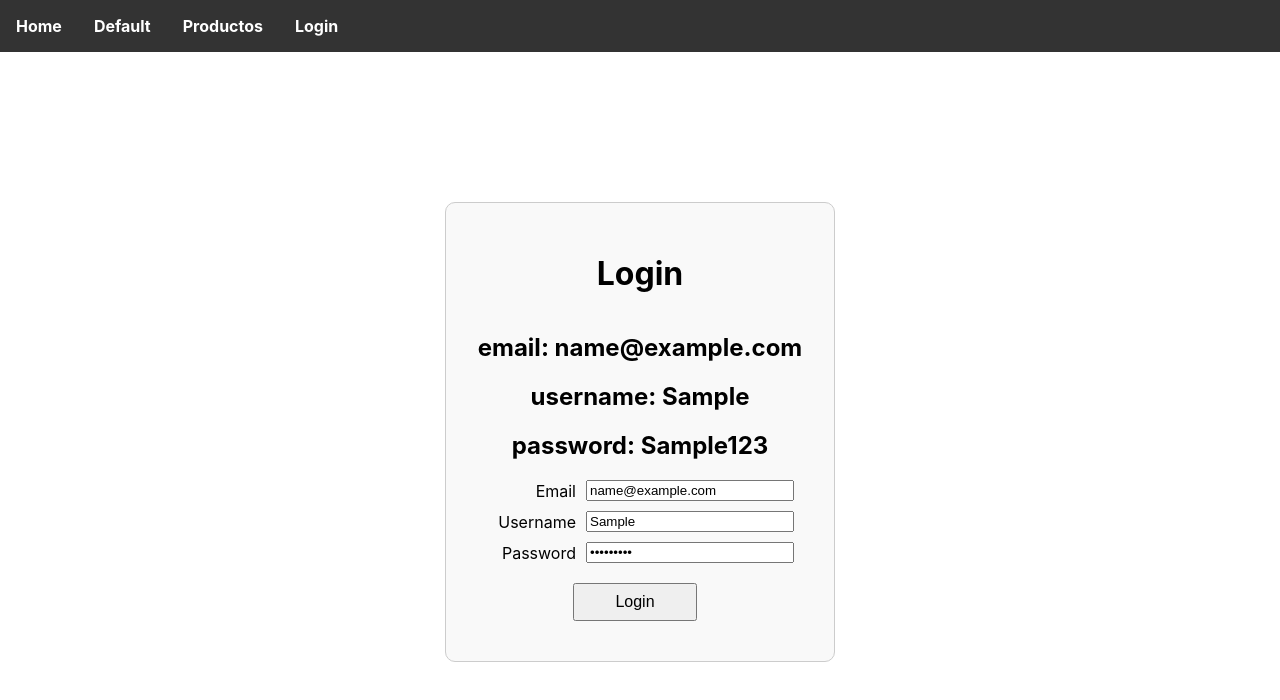
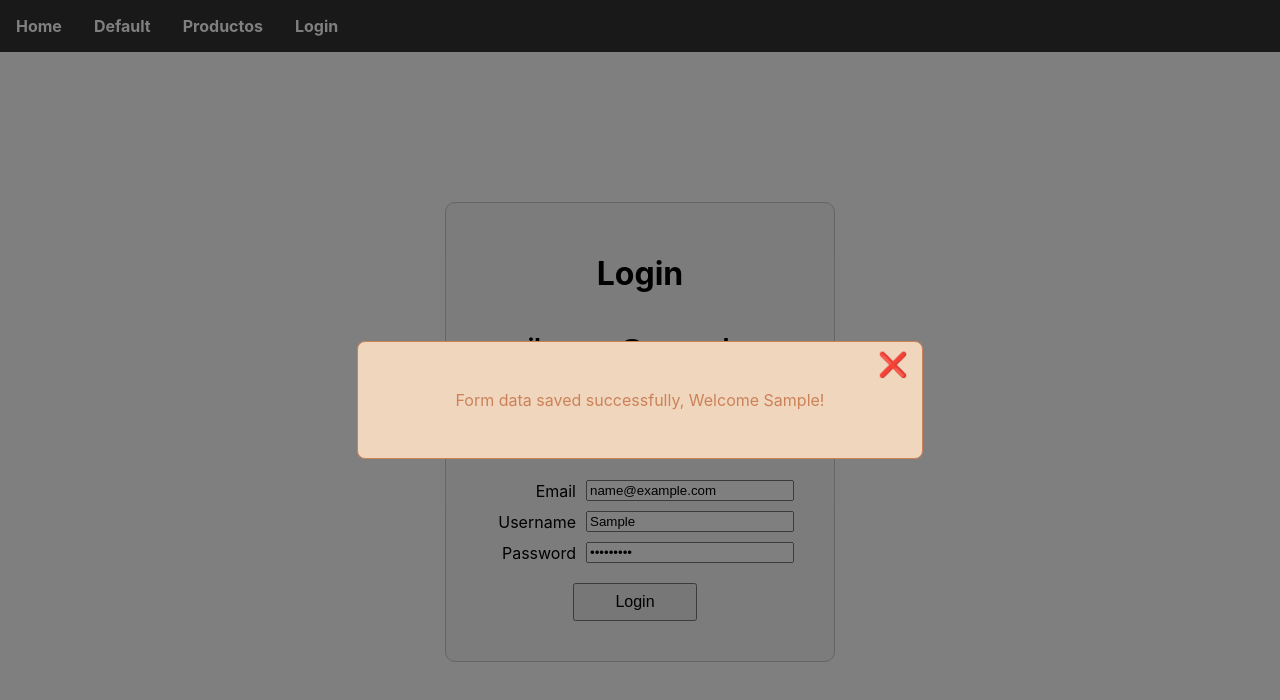
Before and after one commit to adhes14/desarrollo-frontend-react, a React (Create React App) app: page /login in a window 1280 px wide. Both pictures are taken after typing "name@example.com", "Sample", "Sample123" into the empty fields and a click on the button "Login". Shown: the top 700 px of the page. Built offline with nearby package versions, Linux system fonts and the light colour scheme.

Commit message:
add a modal page

```diff
--- a/src/App.css
+++ b/src/App.css
@@ -119,3 +119,39 @@ form div input {
   font-size: 16px;
   margin-top: 10px;
 }
+
+.modal-overlay {
+  position: fixed;
+  top: 0;
+  left: 0;
+  right: 0;
+  bottom: 0;
+  background: rgba(0, 0, 0, 0.5);
+  display: flex;
+  justify-content: center;
+  align-items: center;
+  z-index: 1000;
+}
+
+.notification-success {
+  background-color: #efd6bd;
+  color: #cc8259;
+  padding: 2rem;
+  border: 1px solid #cc8259;
+  border-radius: 0.5rem;
+  max-width: 500px;
+  width: 90%;
+  text-align: center;
+  position: relative;
+}
+
+.close-btn-success {
+  position: absolute;
+  top: 0.5rem;
+  right: 0.5rem;
+  background: transparent;
+  border: none;
+  color: #7e4f1a;
+  font-size: 1.5rem;
+  cursor: pointer;
+}
--- /dev/null
+++ b/src/components/Modalinfo.jsx
@@ -0,0 +1,25 @@
+import { motion } from "framer-motion";
+
+const Modalinfo = ({ visible, message, onClose }) => {
+  if (!visible) {
+    return null;
+  }
+
+  return (
+    <div className="modal-overlay">
+      <motion.div
+        className="notification-success"
+        initial={{opacity: 0, y: -20}}
+        animate={{opacity: 1, y: 0}}
+        transition={{duration: 0.5}}
+      >
+        <div>
+          <p>{ message }</p>
+        </div>
+        <button className="close-btn-success" onClick={ onClose }>❌</button>
+      </motion.div>
+    </div>
+  );
+};
+
+export default Modalinfo;
--- a/src/screens/Forms/LoginForm.jsx
+++ b/src/screens/Forms/LoginForm.jsx
@@ -2,9 +2,14 @@ import useForm from "../../hooks/useForm";
 import { useSelector, useDispatch } from "react-redux";
 import { saveFormData } from "../../redux/form/formActions";
 import { motion } from "framer-motion";
+import Modalinfo from "../../components/Modalinfo";
+import { useState } from "react";
 
 const LoginForm = () => {
   const [values, handleChange] = useForm({ email: "", password: "", username: "" });
+
+  const [showModalinfo, setShowModalinfo] = useState(false);
+  const [modalMessage, setModalMessage] = useState("Welcome to the jungle");
 
   const form = useSelector(state => state.form);
   const dispatch = useDispatch();
@@ -13,8 +18,16 @@ const LoginForm = () => {
     e.preventDefault();
     console.log(values);
     dispatch(saveFormData(values));
+    setModalMessage(`Form data saved successfully, Welcome ${values.username}!`);
+    setShowModalinfo(true);
   }
+
+  const hideModalinfo = () => {
+    setShowModalinfo(false);
+  };
   return (
+    <>
+      <Modalinfo visible={showModalinfo} message={modalMessage} onClose={hideModalinfo} />
       <motion.div
         initial={{opacity: 0, scale: 0.5}}
         animate={{opacity: 1, scale: 1}}
@@ -44,6 +57,7 @@ const LoginForm = () => {
           </form>
         </div>
       </motion.div>
+    </>
   );
 };
 
```
Lines whose indentation alone changed are shown as unchanged.
